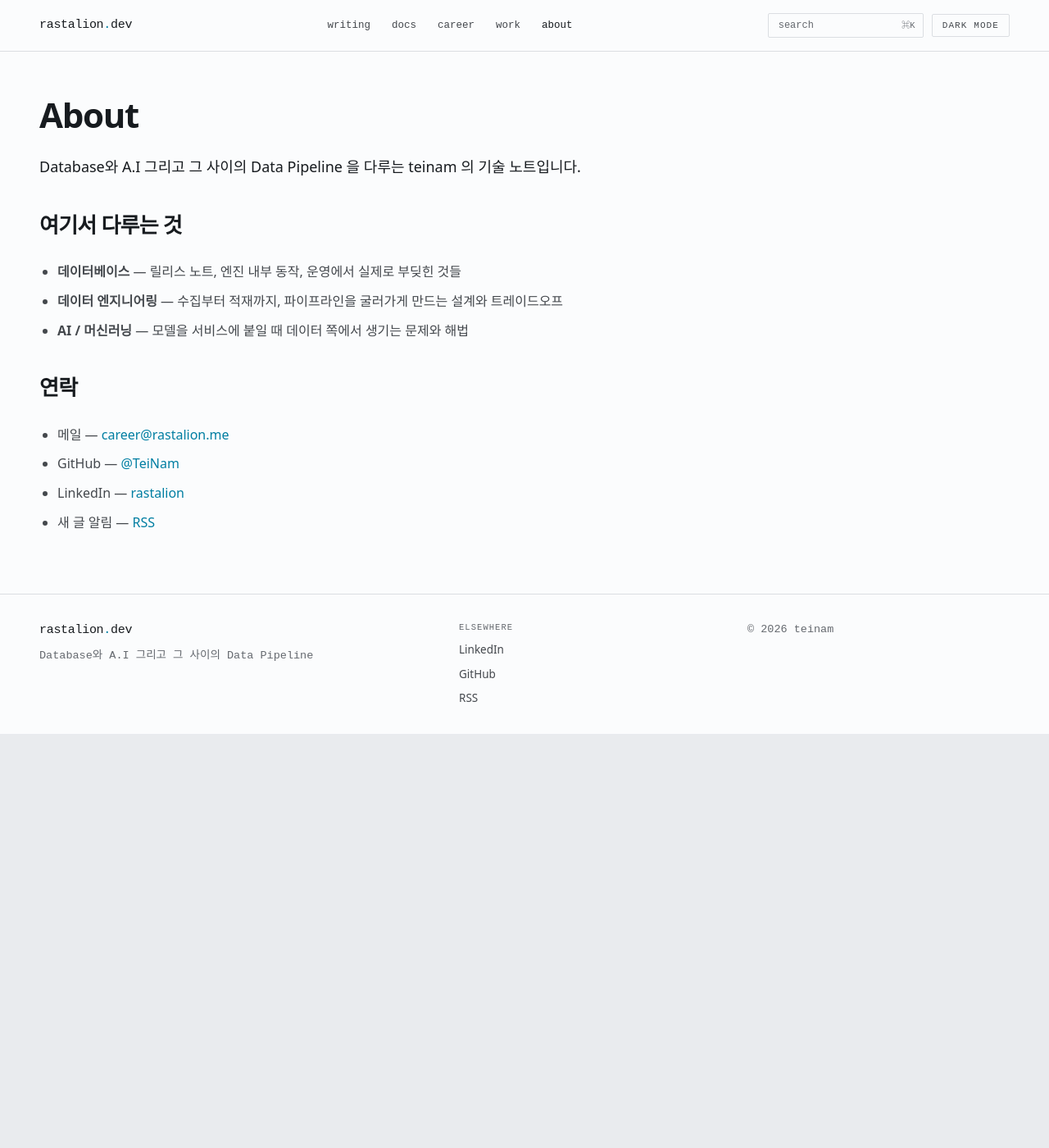
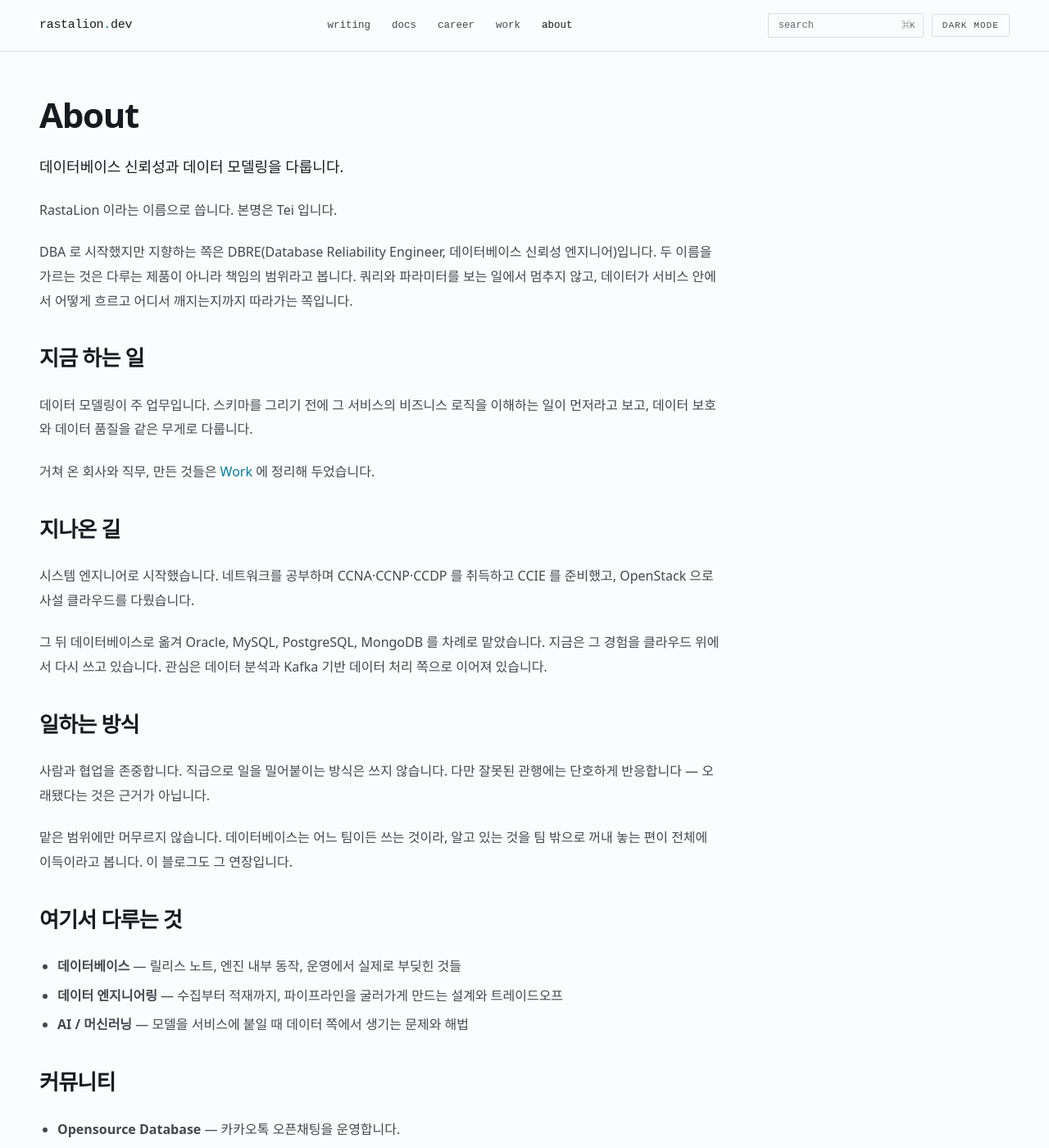
Before and after one commit to TeiNam/teinam.github.io, a Jekyll site: the page built from about.md, in a window 1280 px wide and 1400 px high. Shown: the whole window at 82% size. Built offline with Jekyll 4.4.1, drawn with Linux system fonts in a browser that asks for light colours; some web fonts are replaced; some of the changed text lies outside the part shown.

Commit message:
docs: /about/ 내용 작성
rastalion.dev/about/ 를 바탕으로 썼다. 구성과 취지는 원본을 따르고, 시간이 지나
틀려진 값은 옮기지 않았다.

빼거나 바꾼 것:
- 연차 수치(Oracle 8년 · MySQL 3년 · PostgreSQL 1년 · MongoDB 독학 2년) — 원본을 쓴
  시점의 값이라 지금은 맞지 않는다. 다룬 순서만 남기고 숫자는 적지 않았다.
- '콘텐츠 전송 회사 DevOps팀 DBRE' — work.md 의 경력은 그 뒤로 바뀌어 있다.
  회사명을 박지 않고 하는 일만 적고 /work/ 로 넘겼다.
- 자격증 배지 3개(AWS SA Pro 2020 · OCI Architect Associate 2019 · OCP 12c) —
  갱신 여부를 확인할 수 없어 넣지 않았다.
- Open Infra Engineer 링크를 o3g.org → invite.o3g.org 로. 인증서가 *.o3g.org 라
  apex 는 덮지 않아 https://o3g.org/ 는 브라우저 경고가 뜬다. 모든 변형이
  invite.o3g.org 로 리다이렉트되고 그쪽은 인증서가 유효하다.

SEO 쪽도 함께 채웠다 — page description 을 따로 줘서 site.description 폴백을
쓰지 않게 했다. 홈의 Person 엔터티가 이 페이지를 url 로 가리킨다.

```diff
--- a/about.md
+++ b/about.md
@@ -2,14 +2,35 @@
 layout: page
 title: About
 permalink: /about/
-subtitle: Database와 A.I 그리고 그 사이의 Data Pipeline 을 다루는 teinam 의 기술 노트입니다.
+subtitle: 데이터베이스 신뢰성과 데이터 모델링을 다룹니다.
+description: DBRE 를 지향하는 teinam(RastaLion) 의 소개. 시스템·네트워크에서 데이터베이스로 옮겨 온 경로, 일하는 방식, 이 블로그를 읽을 때의 전제.
 # jekyll-seo-tag 의 homepage_or_about? 는 about 을 홈과 같이 묶어 WebSite 로 찍는다.
 # 그러면 WebSite 엔터티가 두 URL 에 생겨 어느 쪽이 사이트인지 흐려진다.
 seo:
   type: AboutPage
 ---
 
-<!-- 소개 한두 문단을 여기에 채우세요. 하는 일, 다뤄 온 스택, 이 블로그를 쓰는 이유. -->
+RastaLion 이라는 이름으로 씁니다. 본명은 Tei 입니다.
+
+DBA 로 시작했지만 지향하는 쪽은 DBRE(Database Reliability Engineer, 데이터베이스 신뢰성 엔지니어)입니다. 두 이름을 가르는 것은 다루는 제품이 아니라 책임의 범위라고 봅니다. 쿼리와 파라미터를 보는 일에서 멈추지 않고, 데이터가 서비스 안에서 어떻게 흐르고 어디서 깨지는지까지 따라가는 쪽입니다.
+
+## 지금 하는 일
+
+데이터 모델링이 주 업무입니다. 스키마를 그리기 전에 그 서비스의 비즈니스 로직을 이해하는 일이 먼저라고 보고, 데이터 보호와 데이터 품질을 같은 무게로 다룹니다.
+
+거쳐 온 회사와 직무, 만든 것들은 [Work]({{ '/work/' | relative_url }}) 에 정리해 두었습니다.
+
+## 지나온 길
+
+시스템 엔지니어로 시작했습니다. 네트워크를 공부하며 CCNA·CCNP·CCDP 를 취득하고 CCIE 를 준비했고, OpenStack 으로 사설 클라우드를 다뤘습니다.
+
+그 뒤 데이터베이스로 옮겨 Oracle, MySQL, PostgreSQL, MongoDB 를 차례로 맡았습니다. 지금은 그 경험을 클라우드 위에서 다시 쓰고 있습니다. 관심은 데이터 분석과 Kafka 기반 데이터 처리 쪽으로 이어져 있습니다.
+
+## 일하는 방식
+
+사람과 협업을 존중합니다. 직급으로 일을 밀어붙이는 방식은 쓰지 않습니다. 다만 잘못된 관행에는 단호하게 반응합니다 — 오래됐다는 것은 근거가 아닙니다.
+
+맡은 범위에만 머무르지 않습니다. 데이터베이스는 어느 팀이든 쓰는 것이라, 알고 있는 것을 팀 밖으로 꺼내 놓는 편이 전체에 이득이라고 봅니다. 이 블로그도 그 연장입니다.
 
 ## 여기서 다루는 것
 
@@ -17,6 +38,18 @@ seo:
 - **데이터 엔지니어링** — 수집부터 적재까지, 파이프라인을 굴러가게 만드는 설계와 트레이드오프
 - **AI / 머신러닝** — 모델을 서비스에 붙일 때 데이터 쪽에서 생기는 문제와 해법
 
+## 커뮤니티
+
+- **Opensource Database** — 카카오톡 오픈채팅을 운영합니다.
+- **Open Infra Engineer Group** — 운영진으로 참여합니다. [invite.o3g.org](https://invite.o3g.org/)
+
+## 이 블로그를 읽을 때
+
+- 관심 있는 분야를 공부하고 정리하려고 쓰는 곳입니다.
+- 글에 적은 설정값과 예제는 절대적인 값이 아닙니다. 버전과 환경이 다르면 결과도 달라지므로, 각자의 환경에서 확인한 뒤 적용해야 합니다.
+- 운영 환경에 그대로 적용해서 생긴 문제는 책임지지 않습니다. 버전과 환경을 먼저 확인해 주세요.
+- 도서와 인터넷 자료를 참고해 쓴 글이 있습니다. 저작권에 걸리는 부분이 있으면 메일로 알려 주시면 바로 조치하겠습니다.
+
 ## 연락
 
 - 메일 — [{{ site.email }}](mailto:{{ site.email }})
```
